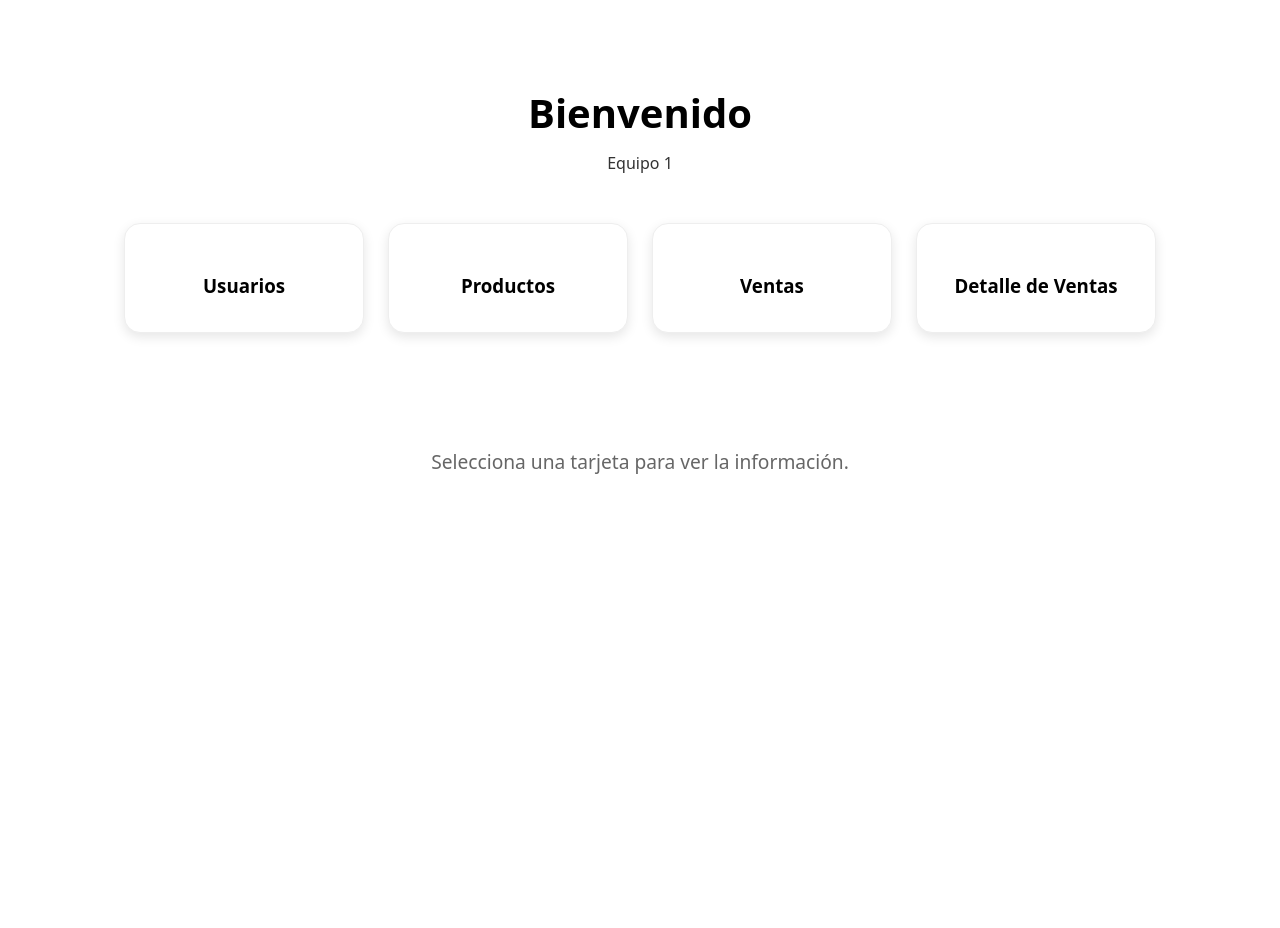
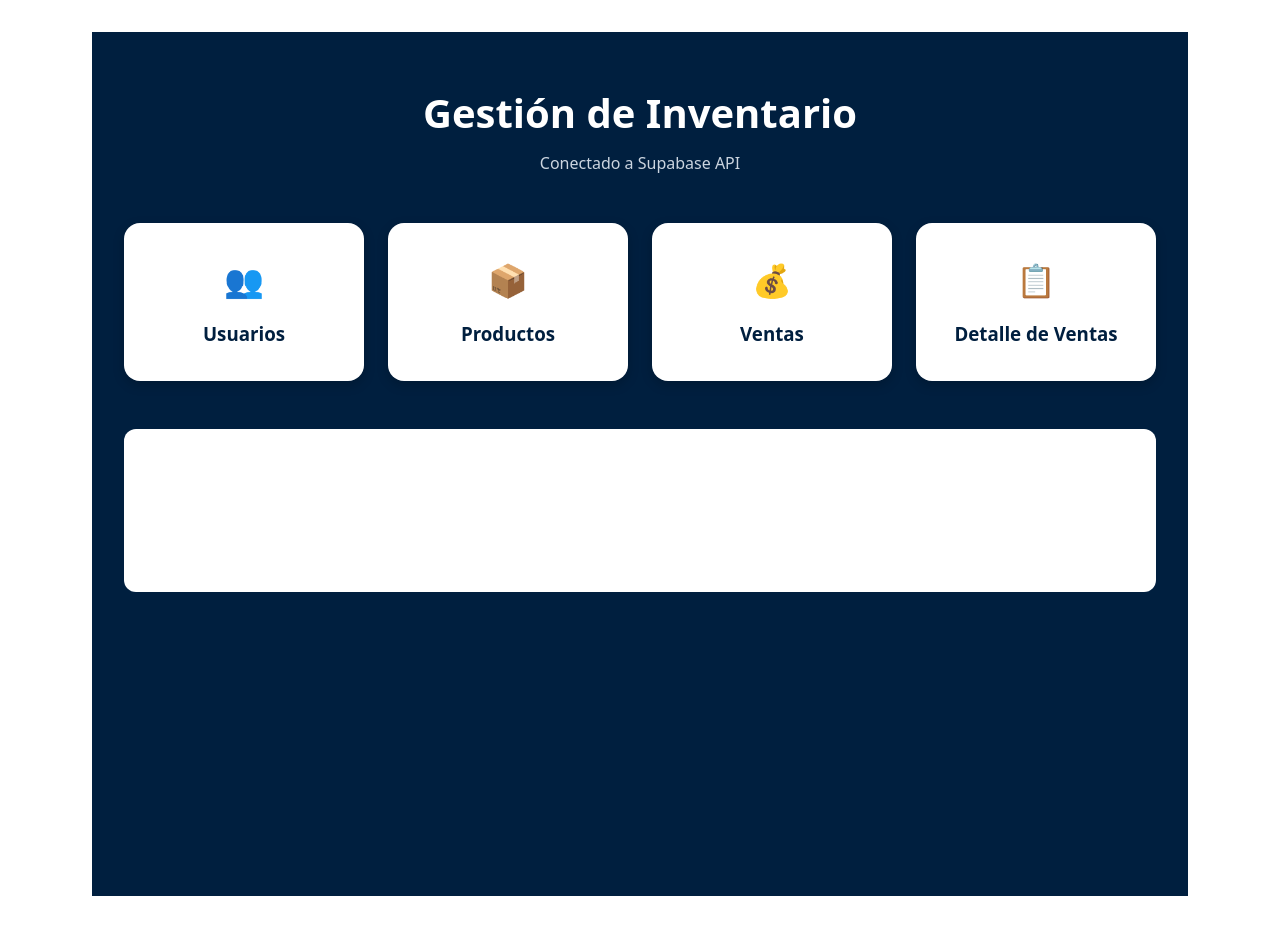
Before and after one commit to BrandonLazl/vite-react, a React (Vite) app: page / in a window 1280 px wide. Built offline with nearby package versions, Linux system fonts and the light colour scheme; no server answers.

Commit message:
Update App.tsx

```diff
--- a/src/App.tsx
+++ b/src/App.tsx
@@ -9,10 +9,10 @@ function App() {
   const [vistaActiva, setVistaActiva] = useState<string | null>(null);
 
   const menu = [
-    { id: 'usuarios', nombre: 'Usuarios'},
-    { id: 'productos', nombre: 'Productos'},
-    { id: 'ventas', nombre: 'Ventas'},
-    { id: 'detalles', nombre: 'Detalle de Ventas'},
+    { id: 'usuarios', nombre: 'Usuarios', icono: '👥' },
+    { id: 'productos', nombre: 'Productos', icono: '📦' },
+    { id: 'ventas', nombre: 'Ventas', icono: '💰' },
+    { id: 'detalles', nombre: 'Detalle de Ventas', icono: '📋' },
   ];
 
   const renderizarTabla = () => {
@@ -28,19 +28,18 @@ function App() {
   return (
     <div style={{
       minHeight: '100vh',
-      backgroundColor: '#ffffff',
-      color: '#000000',
+      backgroundColor: '#001f3f',
+      color: '#ffffff',
       fontFamily: 'system-ui, sans-serif',
       padding: '2rem'
     }}>
 
       <header style={{ textAlign: 'center', marginBottom: '3rem' }}>
-        <h1 style={{ fontSize: '2.5rem', color: '#000000', marginBottom: '0.5rem' }}>
-          Bienvenido
+        <h1 style={{ fontSize: '2.5rem', color: '#ffffff', marginBottom: '0.5rem' }}>
+          Gestión de Inventario
         </h1>
-        <p style={{ color: '#333333' }}>Equipo 1</p>
+        <p style={{ color: '#cbd5e0' }}>Conectado a Supabase API</p>
       </header>
-
       <div style={{
         display: 'grid',
         gridTemplateColumns: 'repeat(auto-fit, minmax(240px, 1fr))',
@@ -58,27 +57,29 @@ function App() {
               borderRadius: '16px',
               cursor: 'pointer',
               textAlign: 'center',
-              boxShadow: '0 4px 12px rgba(0,0,0,0.1)',
-              border: vistaActiva === item.id ? '2px solid #000000' : '1px solid #eeeeee',
+              boxShadow: vistaActiva === item.id ? '0 0 20px rgba(255,255,255,0.3)' : '0 4px 12px rgba(0,0,0,0.2)',
+              border: vistaActiva === item.id ? '3px solid #646cff' : '1px solid transparent',
               transition: 'all 0.3s ease',
-              transform: vistaActiva === item.id ? 'scale(1.02)' : 'scale(1)'
+              transform: vistaActiva === item.id ? 'scale(1.05)' : 'scale(1)'
             }}
           >
-            <div style={{ fontSize: '2rem', marginBottom: '1rem' }}></div>
-            <h3 style={{ margin: 0, color: '#000000' }}>{item.nombre}</h3>
+            <div style={{ fontSize: '2rem', marginBottom: '1rem' }}>{item.icono}</div>
+            <h3 style={{ margin: 0, color: '#001f3f' }}>{item.nombre}</h3>
           </div>
         ))}
       </div>
-
       <main style={{
         maxWidth: '1100px',
         margin: '0 auto',
         backgroundColor: '#ffffff',
         color: '#000000',
+        borderRadius: '12px',
+        padding: vistaActiva ? '2rem' : '0',
+        minHeight: vistaActiva ? '200px' : '0'
       }}>
         {!vistaActiva ? (
-          <div style={{ textAlign: 'center', padding: '3rem', color: '#666666' }}>
-            <p style={{ fontSize: '1.2rem' }}>Selecciona una tarjeta para ver la información.</p>
+          <div style={{ textAlign: 'center', padding: '3rem', color: '#ffffff' }}>
+            <p style={{ fontSize: '1.2rem' }}>Selecciona una tarjeta para gestionar los datos.</p>
           </div>
         ) : (
           <div>
@@ -87,19 +88,17 @@ function App() {
               justifyContent: 'space-between',
               alignItems: 'center',
               marginBottom: '2rem',
-              borderBottom: '1px solid #eee',
+              borderBottom: '1px solid #eeeeee',
               paddingBottom: '1rem'
             }}>
-              <h2 style={{ textTransform: 'capitalize', margin: 0, color: '#000000' }}>
-                Registros: {vistaActiva}
-              </h2>
+              <h2 style={{ margin: 0, color: '#001f3f' }}>Listado de {vistaActiva}</h2>
               <button
                 onClick={() => setVistaActiva(null)}
                 style={{
                   backgroundColor: '#333333',
                   color: '#ffffff',
                   border: 'none',
-                  padding: '10px 20px',
+                  padding: '10px 25px',
                   borderRadius: '8px',
                   cursor: 'pointer',
                   fontWeight: 'bold'
@@ -109,7 +108,7 @@ function App() {
               </button>
             </div>
 
-            <div style={{ overflowX: 'auto', color: '#000000' }}>
+            <div style={{ overflowX: 'auto' }}>
               {renderizarTabla()}
             </div>
           </div>
```
